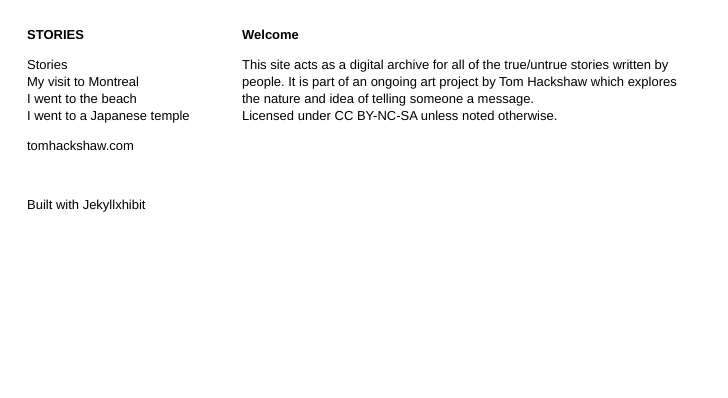
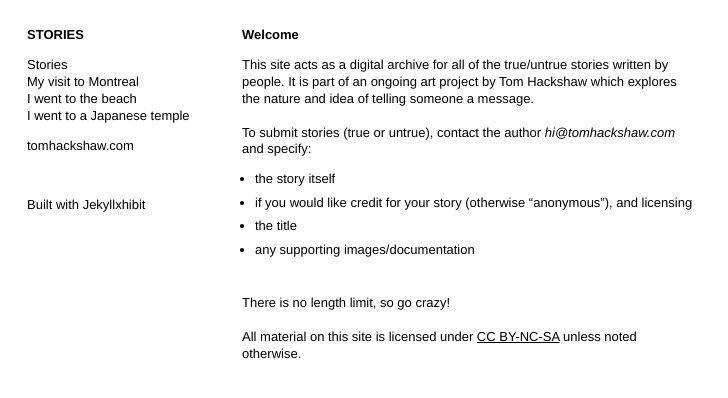
Before and after one commit to virtualnz/testsite, a Jekyll site: the page built from index.md, in a window 1280 px wide. Shown: the top 398 px of the page, without its empty margins (0-728 px from the left). Built offline with Jekyll 4.4.1, drawn with Linux system fonts in a browser that asks for light colours.

Commit message:
Updated index.md

```diff
--- a/index.md
+++ b/index.md
@@ -5,5 +5,14 @@ published: true
 ---
 
 This site acts as a digital archive for all of the true/untrue stories written by people. It is part of an ongoing art project by Tom Hackshaw which explores the nature and idea of telling someone a message.
+<br><br>
+To submit stories (true or untrue), contact the author _hi@tomhackshaw.com_ and specify:
+- the story itself
+- if you would like credit for your story (otherwise "anonymous"), and licensing
+- the title
+- any supporting images/documentation
+
 <br>
-Licensed under CC BY-NC-SA unless noted otherwise.
+There is no length limit, so go crazy!
+<br><br>
+All material on this site is licensed under [CC BY-NC-SA](https://creativecommons.org/licenses/by-nc-sa/4.0/legalcode) unless noted otherwise.
```
